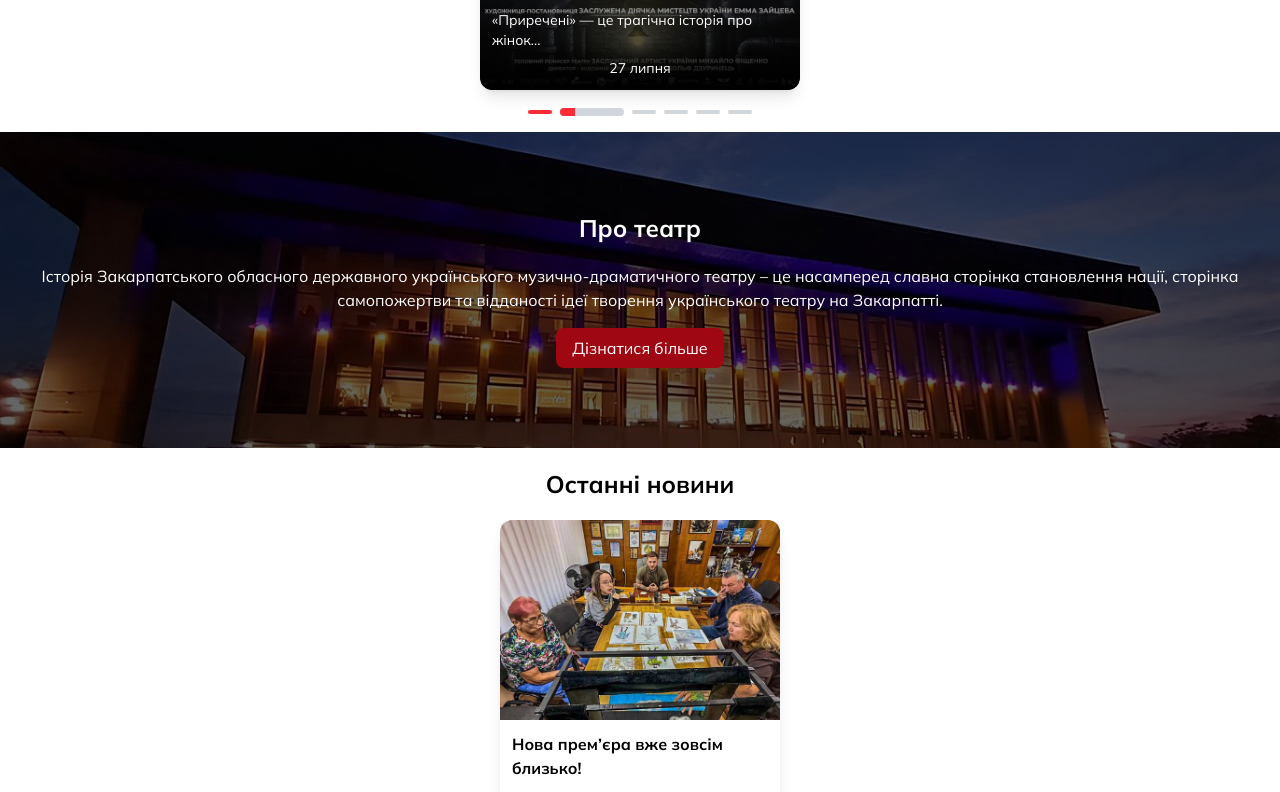
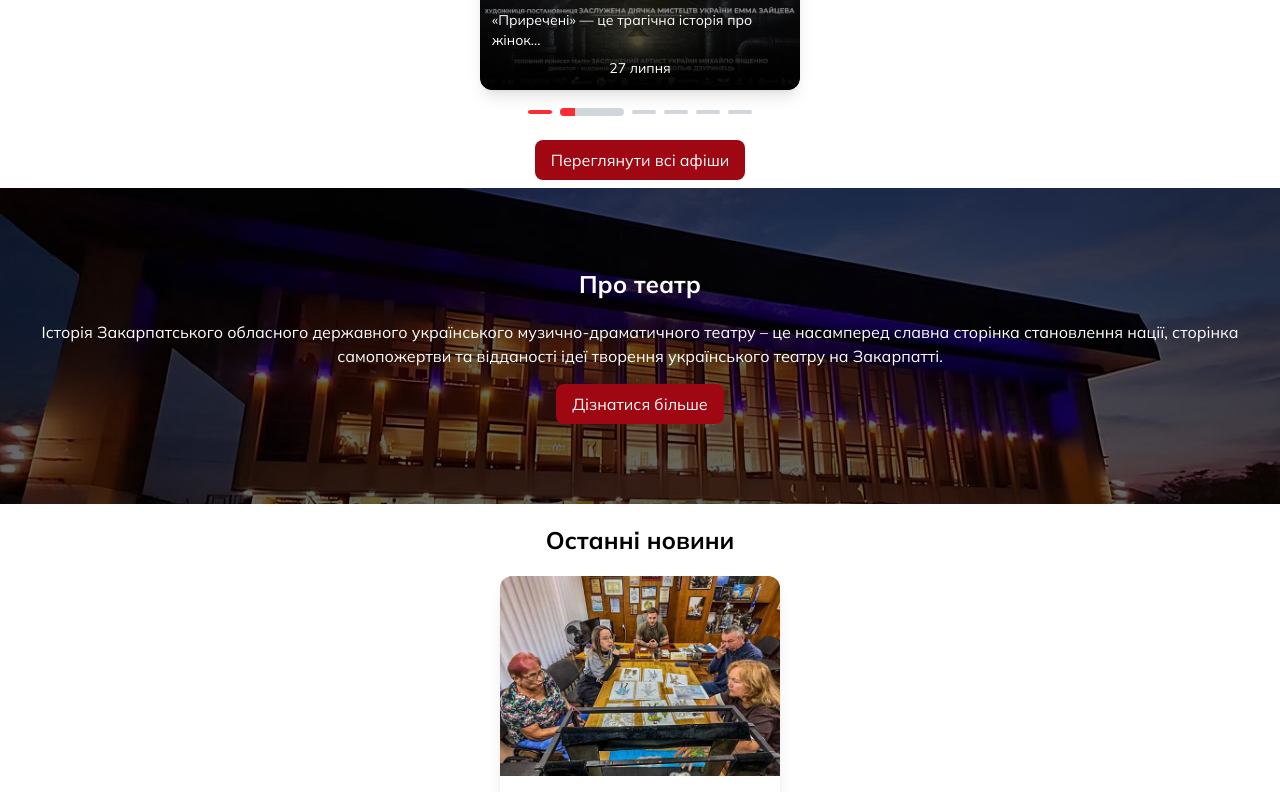
Before and after one commit to zhamanko/dram-theater, a Vue app: page / in a window 1280 px wide. Shown: the part 1360-2152 px from the top of the page. Built offline with nearby package versions, Linux system fonts and the light colour scheme.

Commit message:
feat: Add button to view all afisha items in HomeView

```diff
--- a/src/views/HomeView.vue
+++ b/src/views/HomeView.vue
@@ -15,7 +15,7 @@ export default {
         { title: 'Емігранти', description: '«Приречені» — це трагічна історія про жінок...', date: '27 липня', photo: './img/afisha/emigrantu.jpg' },
         { title: 'Приречені', description: 'В основі – п’єса одного з найвідоміших польських письменників...', date: '30 липня', photo: './img/afisha/prirecheni-m.jpg' },
 
-       { title: 'Кайдашева сімʼя', description: 'Класика української літератури оживає на сцені...', date: '25 липня', photo: './img/afisha/kajdasheva-simja.jpg' },
+        { title: 'Кайдашева сімʼя', description: 'Класика української літератури оживає на сцені...', date: '25 липня', photo: './img/afisha/kajdasheva-simja.jpg' },
         { title: 'Емігранти', description: '«Приречені» — це трагічна історія про жінок...', date: '27 липня', photo: './img/afisha/emigrantu.jpg' },
         { title: 'Приречені', description: 'В основі – п’єса одного з найвідоміших польських письменників...', date: '30 липня', photo: './img/afisha/prirecheni-m.jpg' },
 
@@ -160,6 +160,11 @@ export default {
               :style="{ width: i < currentIndex ? '100%' : i === currentIndex ? progress + '%' : '0%' }"></div>
           </div>
         </div>
+      </div>
+      <div class="text-center">
+        <button class="bg-red-800 py-2 px-4 rounded-lg hover:bg-red-700 transition text-white mt-4">
+          Переглянути всі афіши
+        </button>
       </div>
     </div>
 
```
